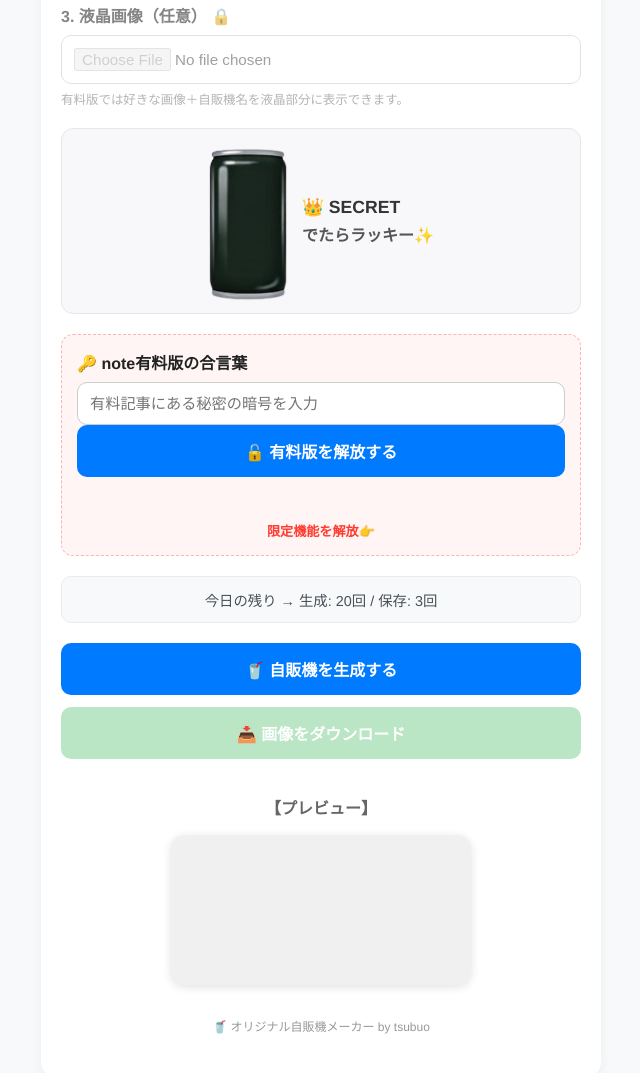
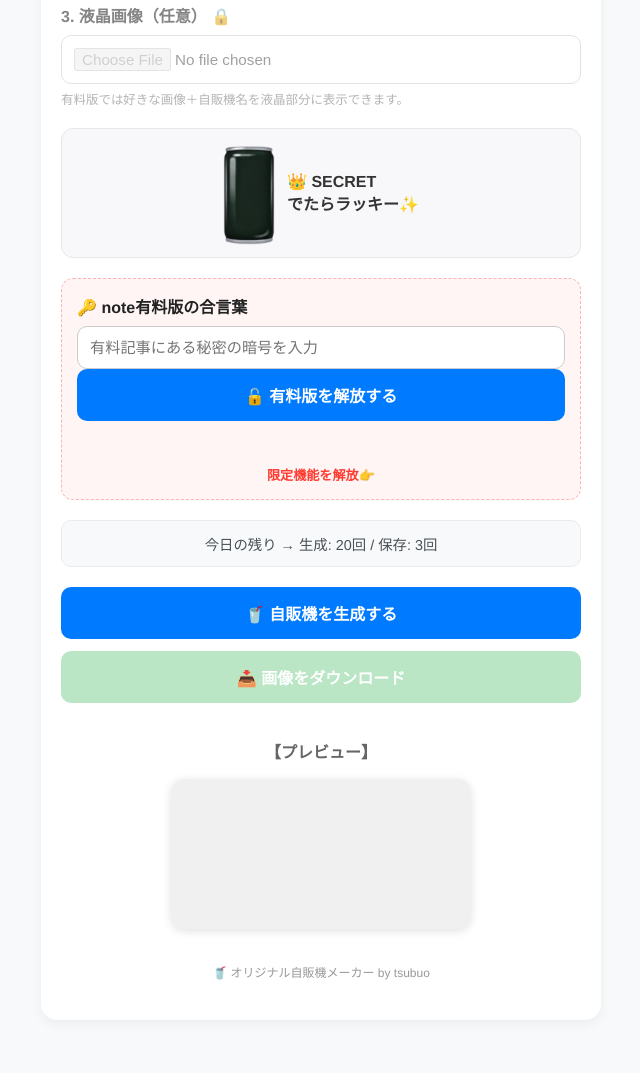
Before and after one commit to tsubuo11035103-a11y/vending-generator, a website: page index.html in a window 1280 px wide. Shown: the part 321-1394 px from the top of the page, without its empty margins (319-959 px from the left). After the commit the page ends 1356 px from the top, so only its background shows below. Drawn offline with Linux system fonts and the light colour scheme.

Commit message:
Update style.css

```diff
--- a/style.css
+++ b/style.css
@@ -162,35 +162,3 @@ canvas {
   padding-bottom: 20px;
   font-weight: 500;
 }
-.secret-preview {
-  display: flex;
-  align-items: center;
-  justify-content: center;
-  gap: 14px;
-}
-
-.secret-preview img {
-  width: 80px;
-  height: auto;
-}
-
-.secret-title {
-  font-weight: 800;
-  font-size: 1.1rem;
-  color: #333;
-}
-
-.secret-text {
-  font-weight: 700;
-  color: #555;
-  margin-top: 4px;
-}
-
-.footer {
-  margin-top: 28px;
-  text-align: center;
-  font-size: 12px;
-  color: #999;
-  padding-bottom: 24px;
-  font-weight: 500;
-}
```
